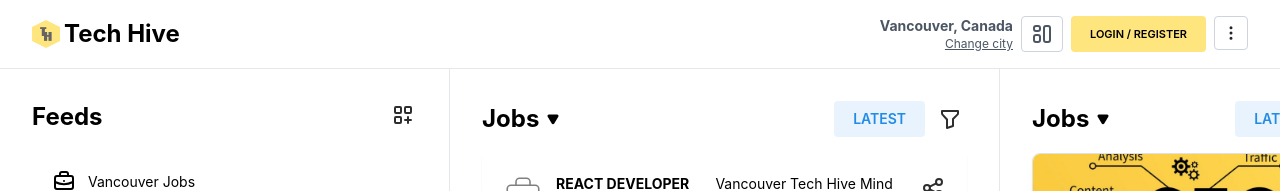
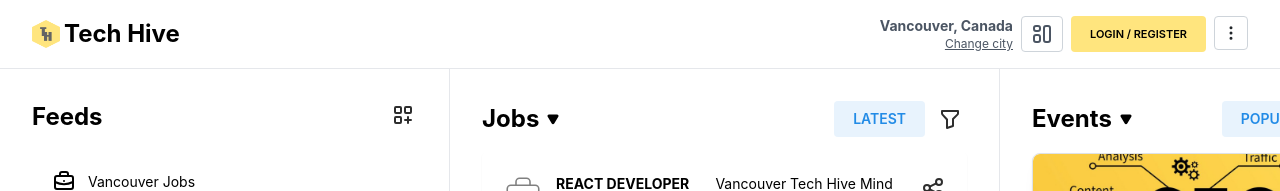
Before and after one commit to JSmith604/VancouverTechHiveMind, a React (Create React App) app: page / in a window 1280 px wide. Shown: the top 191 px of the page. Built offline with nearby package versions, Linux system fonts and the light colour scheme.

Commit message:
Modify terms

```diff
--- a/src/Events/Events.jsx
+++ b/src/Events/Events.jsx
@@ -19,11 +19,11 @@
         <div className="w-[400px] p-8">
             <div className="flex justify-between mb-4">
                 <div className="flex gap-2 items-center">
-                    <h1 className="text-2xl font-bold">Jobs</h1>
+                    <h1 className="text-2xl font-bold">Events</h1>
                     <IconTriangleInvertedFilled size={12} />
                 </div>
                 <div className="flex gap-2 items-center">
-                    <Button variant="light">LATEST</Button>
+                    <Button variant="light">POPULAR</Button>
                     <ActionIcon
                         variant="white"
                         size="lg"
```
